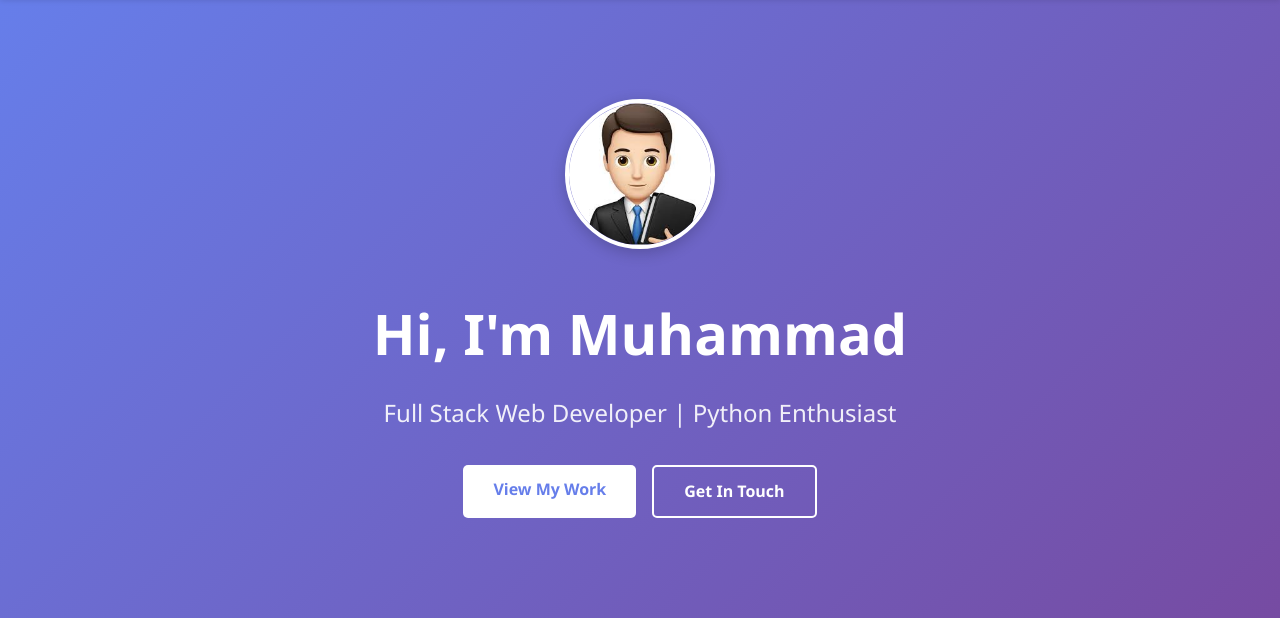
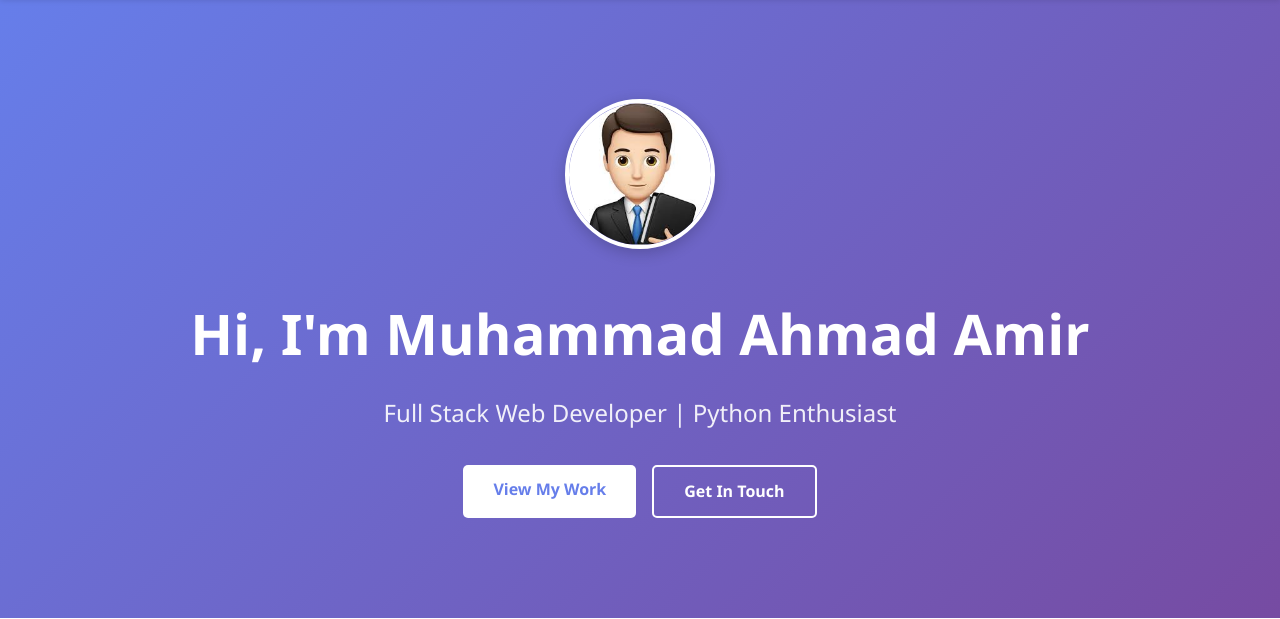
Before and after one commit to ahmadamir1509/portfolio-website, a Flask app: page / in a window 1280 px wide. Shown: the part 79-698 px from the top of the page. Run offline with Flask 3, Linux system fonts and the light colour scheme.

Commit message:
Test CI/CD: Change greeting back to Hi Muhammad Ahmad Amir

```diff
--- a/templates/index.html
+++ b/templates/index.html
@@ -8,7 +8,7 @@
     <section class="hero">
         <div class="hero-content">
             <img src="{{ url_for('static', filename='images/profile.jpeg') }}" alt="Muhammad Ahmad Amir" class="profile-image">
-            <h1>Hi, I'm Muhammad</h1>
+            <h1>Hi, I'm Muhammad Ahmad Amir</h1>
             <p class="subtitle">Full Stack Web Developer | Python Enthusiast</p>
             <div class="hero-buttons">
                 <a href="/projects" class="btn btn-primary">View My Work</a>
```
